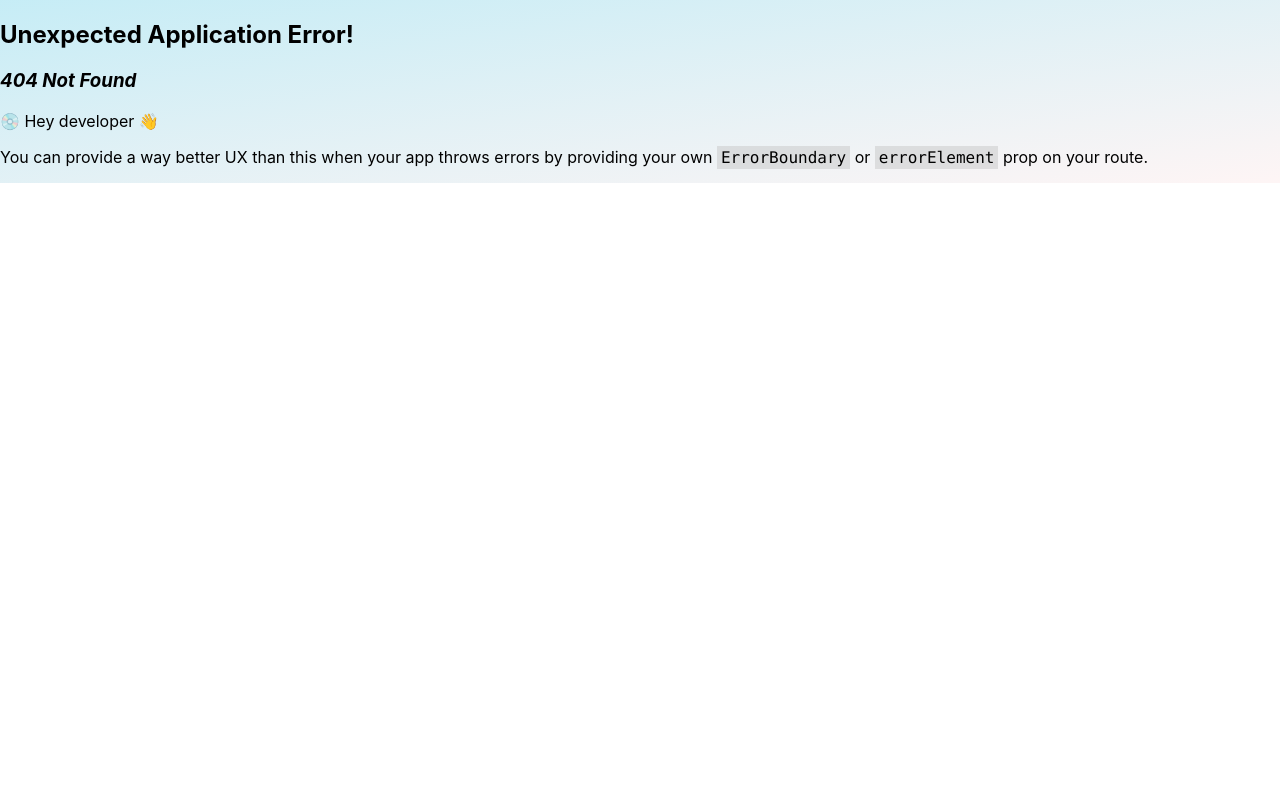
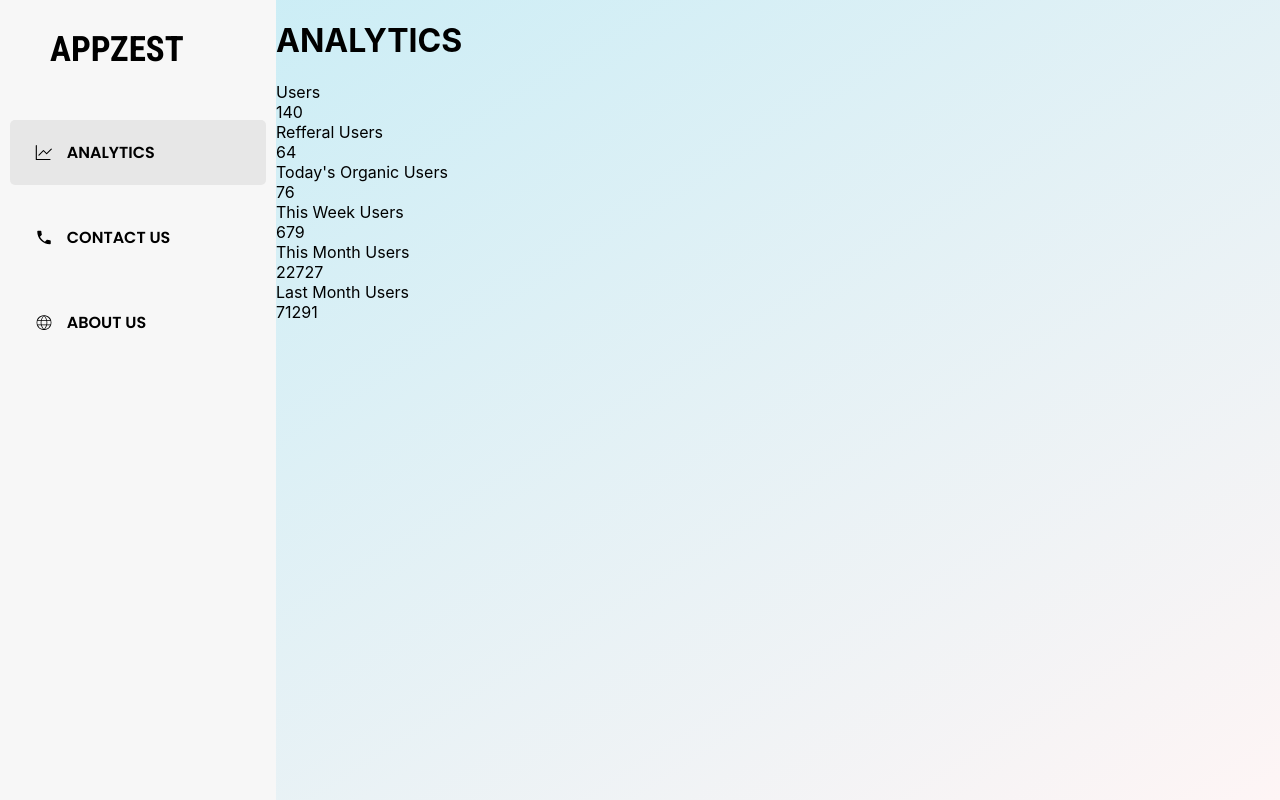
Before and after one commit to NagendraVarma1/lmt-project, a React (Create React App) app: page /analytics in a window 1280 px wide. Before the commit this address had no page. Built offline with nearby package versions, Linux system fonts and the light colour scheme.

Commit message:
nav bar modified

```diff
--- a/src/App.js
+++ b/src/App.js
@@ -15,7 +15,7 @@ const App = () => {
       children: [
         {path: '/', element: <Login />},
         {path: '/register', element: <Register />},
-        {path: '/analysis', element: <Analysis />},
+        {path: '/analytics', element: <Analysis />},
         {path: '/about', element: <About />},
         {path: '/contact', element: <Contact />}
       ]
--- a/src/Components/Pages/About/About.js
+++ b/src/Components/Pages/About/About.js
@@ -1,11 +1,12 @@
 import Navbar from "../Navbar/Navbar"
+import classes from './About.module.css';
 
 const About = () => {
     return (
-        <>
+        <div className={classes.mainDiv}>
         <Navbar />
         <h1>This is About page</h1>
-        </>
+        </div>
 
     )
 }
--- /dev/null
+++ b/src/Components/Pages/About/About.module.css
@@ -0,0 +1,3 @@
+.mainDiv{
+    display: flex
+}
--- a/src/Components/Pages/Analysis/Analysis.js
+++ b/src/Components/Pages/Analysis/Analysis.js
@@ -1,11 +1,43 @@
+import Card from "../../UI/Card/Card";
 import Navbar from "../Navbar/Navbar";
+import classes from './Analysis.module.css';
+
 
 const Analysis = () => {
     return (
-        <>
+        <div className={classes.mainDiv}>
             <Navbar />
-            <h1>This is analysis page</h1>
-        </>
+            <div className={classes.wrapper}>
+                <h1>ANALYTICS</h1>
+                <div>
+                    <Card>
+                        <div>Users</div>
+                        <div>140</div>
+                    </Card>
+                    <Card>
+                        <div>Refferal Users</div>
+                        <div>64</div>
+                    </Card>
+                    <Card>
+                        <div>Today's Organic Users</div>
+                        <div>76</div>
+                    </Card>
+                    <Card>
+                        <div>This Week Users</div>
+                        <div>679</div>
+                    </Card>
+                    <Card>
+                        <div>This Month Users</div>
+                        <div>22727</div>
+                    </Card>
+                    <Card>
+                        <div>Last Month Users</div>
+                        <div>71291</div>
+                    </Card>
+                </div>
+            </div>
+
+        </div>
     )
 }
 
--- /dev/null
+++ b/src/Components/Pages/Analysis/Analysis.module.css
@@ -0,0 +1,5 @@
+@import url('https://fonts.googleapis.com/css2?family=Inter:ital,opsz,wght@0,14..32,100..900;1,14..32,100..900&family=Oswald:wght@200..700&family=Poppins:ital,wght@0,100;0,200;0,300;0,400;0,500;0,600;0,700;0,800;0,900;1,100;1,200;1,300;1,400;1,500;1,600;1,700;1,800;1,900&family=Roboto+Condensed:ital,wght@0,100..900;1,100..900&family=Roboto+Flex:opsz,wght@8..144,100..1000&display=swap');
+
+.mainDiv{
+    display: flex
+}
--- a/src/Components/Pages/Contact/Contact.js
+++ b/src/Components/Pages/Contact/Contact.js
@@ -1,11 +1,12 @@
 import Navbar from "../Navbar/Navbar"
+import classes from './Contact.module.css';
 
 const Contact = () => {
     return (
-        <>
+        <div className={classes.mainDiv}>
             <Navbar />
             <h1>This is Contact page</h1>
-        </>
+        </div>
     )
 }
 
--- /dev/null
+++ b/src/Components/Pages/Contact/Contact.module.css
@@ -0,0 +1,3 @@
+.mainDiv{
+    display: flex
+}
--- a/src/Components/Pages/Navbar/Navbar.js
+++ b/src/Components/Pages/Navbar/Navbar.js
@@ -1,21 +1,25 @@
 import { NavLink } from "react-router-dom";
 import classes from "./Navbar.module.css";
+import { GoGraph } from "react-icons/go";
+import { IoMdCall } from "react-icons/io";
+import { CiGlobe } from "react-icons/ci";
 
 const Navbar = () => {
   return (
     <div className={classes.wrapper}>
-      <h1 className={classes.brand}>APPZEST</h1>
+      <h2 className={classes.brand}>APPZEST</h2>
       <nav className={classes.navbar}>
         <ul className={classes.links}>
           <li>
-            <NavLink className={classes.link} to="/analysis">ANALYSIS</NavLink>
-          </li><li>
-            <NavLink className={classes.link} to="/about">ABOUT US</NavLink>
+
+            <NavLink className={classes.link} to="/analytics"><GoGraph className={classes.icon} /> ANALYTICS</NavLink>
           </li>
           <li>
-            <NavLink className={classes.link} to="/contact">CONTACT US</NavLink>
+            <NavLink className={classes.link} to="/contact"><IoMdCall className={classes.icon} /> CONTACT US</NavLink>
           </li>
-
+          <li>
+            <NavLink className={classes.link} to="/about"><CiGlobe className={classes.icon} /> ABOUT US</NavLink>
+          </li>
         </ul>
       </nav>
     </div>
--- a/src/Components/Pages/Navbar/Navbar.module.css
+++ b/src/Components/Pages/Navbar/Navbar.module.css
@@ -1,38 +1,51 @@
+@import url('https://fonts.googleapis.com/css2?family=Inter:ital,opsz,wght@0,14..32,100..900;1,14..32,100..900&family=Oswald:wght@200..700&family=Roboto+Condensed:ital,wght@0,100..900;1,100..900&display=swap');
+@import url('https://fonts.googleapis.com/css2?family=Inter:ital,opsz,wght@0,14..32,100..900;1,14..32,100..900&family=Oswald:wght@200..700&family=Roboto+Condensed:ital,wght@0,100..900;1,100..900&family=Roboto+Flex:opsz,wght@8..144,100..1000&display=swap');
+@import url('https://fonts.googleapis.com/css2?family=Inter:ital,opsz,wght@0,14..32,100..900;1,14..32,100..900&family=Oswald:wght@200..700&family=Poppins:ital,wght@0,100;0,200;0,300;0,400;0,500;0,600;0,700;0,800;0,900;1,100;1,200;1,300;1,400;1,500;1,600;1,700;1,800;1,900&family=Roboto+Condensed:ital,wght@0,100..900;1,100..900&family=Roboto+Flex:opsz,wght@8..144,100..1000&display=swap');
 .wrapper{
-    width: 100%;
-    height: auto;
-    padding-bottom: 10px;
-    border-bottom: 2px solid black;
-
+    width: 20%;
+    height: 100vh;
+    padding: 0 10px;
+    background-color: #F7F7F7;
 }
 
 .brand{
-    text-align: center;
-    font-size: 40px;
-    padding-top: 20px;
+    text-align: left;
+    font-size: 35px;
+    margin-left: 40px;
+    font-family: "Roboto Condensed", sans-serif;
 }
 
 .navbar{
-    width: 60%;
-    margin-left: 20%;
-    height: 50px;
+    width: 100%;
+    margin-top: 40px;
 }
 
 .links{
-    width: 100%;
-    height: 100%;
     display: flex;
-    justify-content: space-evenly;
-    align-items: center;
+    flex-direction: column;
+    flex-wrap: wrap;
     padding: 0;
 }
 .links li{
     list-style-type: none;
+    margin: 10px 0;
+    display: flex;
+    flex-wrap: wrap;
 }
-
 .link{
     color: black;
+    font-family: "Poppins", sans-serif;
     text-decoration: none;
-    font-size: 20px;
+    font-size: 16px;
     font-weight: 600;
+    display: inline-block;
+    width: 100%;
+    padding: 20px 15px;
+
 }
+.icon{
+    width: 18px;
+    height: 18px;
+    transform: translateY(20%);
+    margin:0 10px;
+}
--- /dev/null
+++ b/src/Components/UI/Card/Card.js
@@ -0,0 +1,7 @@
+const Card = (props) => {
+    return (
+        <div>{props.children}</div>
+    )
+}
+
+export default Card
--- a/src/index.css
+++ b/src/index.css
@@ -16,8 +16,6 @@ code {
     monospace;
 }
 .active{
-  background-color: rgba(230, 200, 200, 0.656);
-  padding: 10px;
-  border-radius: 20px;
-  color: white;
+  background-color: #E7E7E7;
+  border-radius: 5px;
 }
```
